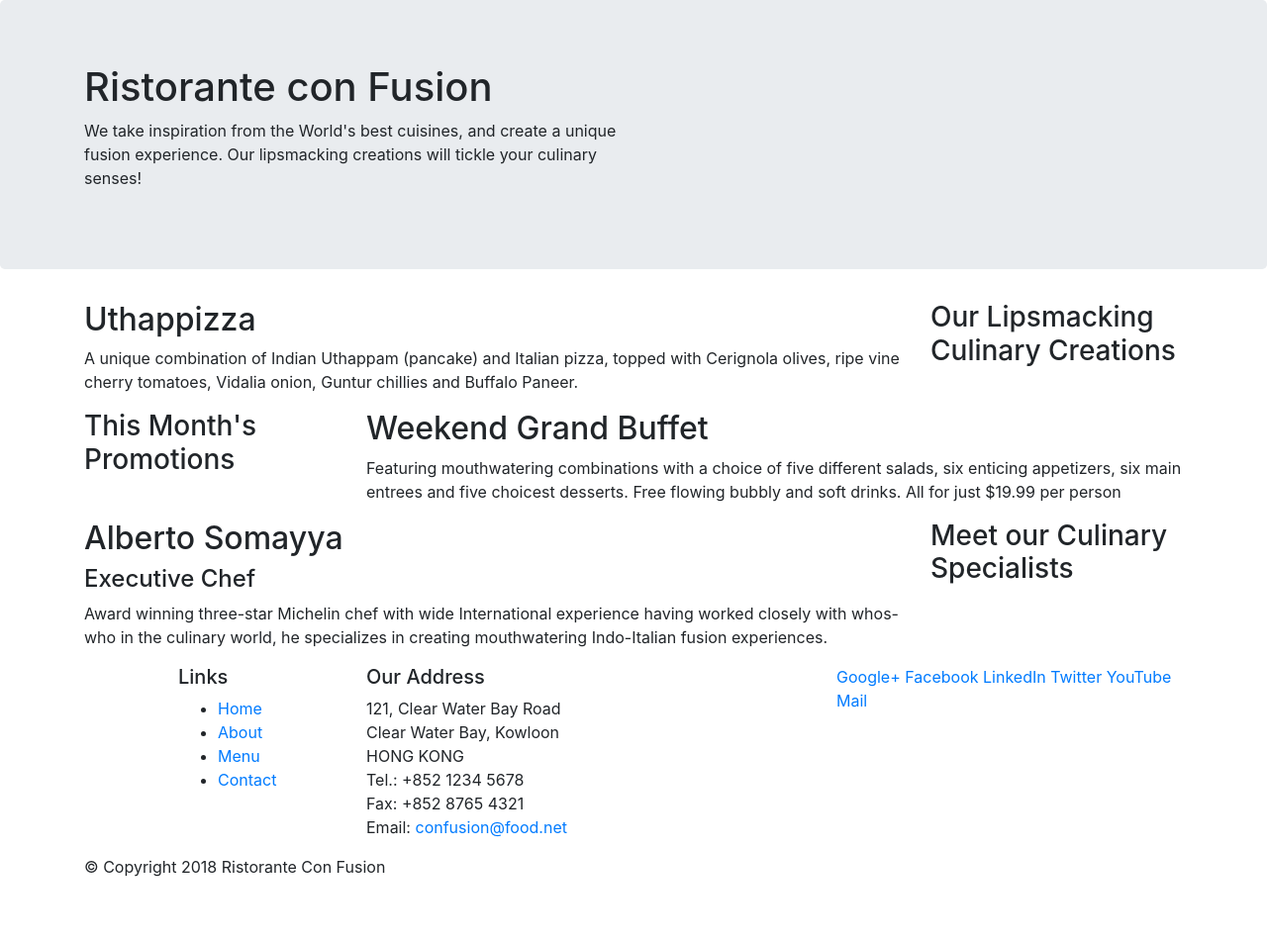
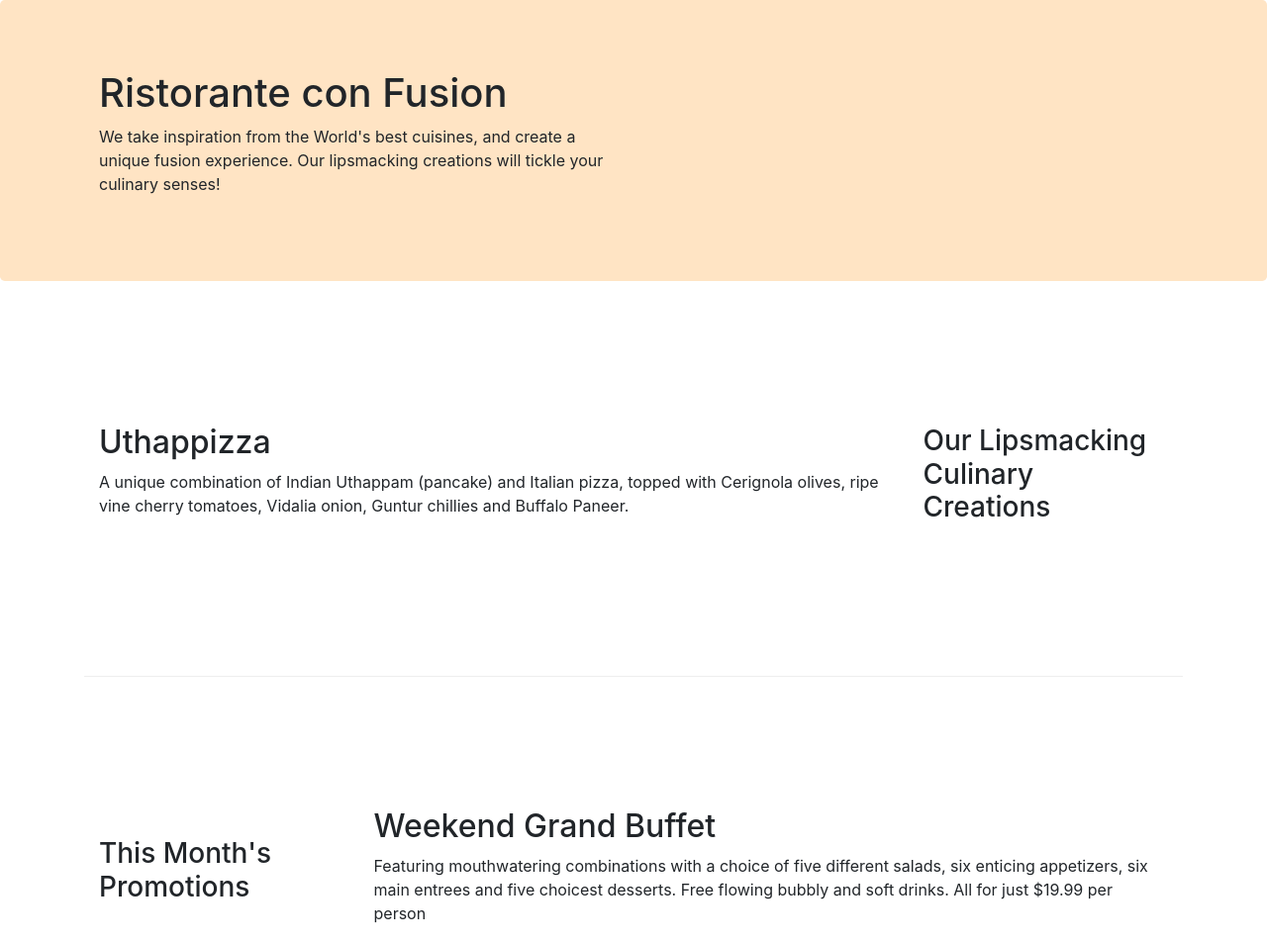
Before and after one commit to Avayabhay/Bootstrap4Course, a website: page Bootstrap4/conFusion/index.html in a window 1280 px wide. Shown: the top 954 px of the page at 99% size. Before the commit the page ends 904 px from the top, so only its background shows below. Drawn offline with nearby package versions, Linux system fonts and the light colour scheme.

Commit message:
justify-items center,row-header,etc

```diff
--- /dev/null
+++ b/Bootstrap4/conFusion/css/style.css
@@ -0,0 +1,29 @@
+.row-header{
+    margin: 0px auto;
+    padding: 0 auto;
+}
+
+.row-content{
+    margin: 0px auto;
+    padding: 50px 0px;
+    border-bottom: 1px ridge;
+    min-height:400px;
+}
+
+.footer{
+    background-color: bisque;
+    margin: 0px auto;
+    padding: 20px 0px;
+}
+
+.jumbotron{
+    background-color: bisque;
+    padding: 70px 30px;
+    margin: 0 auto;
+
+}
+
+.address{
+    font-size: 80%;
+    margin: 0px;
+}
--- a/Bootstrap4/conFusion/index.html
+++ b/Bootstrap4/conFusion/index.html
@@ -10,13 +10,14 @@
 
         <!-- Bootstrap CSS -->
         <link rel="stylesheet" href="node_modules/bootstrap/dist/css/bootstrap.min.css">
+        <link rel="stylesheet" href="css/style.css">
 </head>
 
 <body>
 
     <header class="jumbotron">
         <div class="container">
-            <div class="row">
+            <div class="row row-header">
                 <div class="col-12 col-sm-6">
                     <h1>Ristorante con Fusion</h1>
                     <p>We take inspiration from the World's best cuisines, and create a unique fusion experience. Our lipsmacking creations will tickle your culinary senses!</p>
@@ -28,7 +29,7 @@
     </header>
 
     <div class="container">
-        <div class="row">
+        <div class="row row-content align-items-center">
             <div class="col-12 col-sm-4 col-md-3 order-sm-last">
                 <h3>Our Lipsmacking Culinary Creations</h3>
             </div>
@@ -39,9 +40,10 @@
         </div>
 
 
-        <div class="row">
+        <div class="row row-content align-items-center">
             <div class="col-12 col-sm-4 col-md-3 ">
                 <h3>This Month's Promotions</h3>
+                <!-- <div>This is my change</div> -->
             </div>
             <div class="col col-sm col-md ">
                 <h2>Weekend Grand Buffet</h2>
@@ -49,7 +51,7 @@
             </div>
         </div>
 
-        <div class="row">
+        <div class="row row-content align-items-center">
             <div class="col-12 col-sm-4 col-md-3 order-sm-last">
                 <h3>Meet our Culinary Specialists</h3>
             </div>
@@ -61,12 +63,12 @@
         </div>
     </div>
 
-    <footer class="">
+    <footer class="footer">
         <div class="container">
             <div class="row">
                 <div class=" offset-1 col-4 col-sm-2">
                     <h5>Links</h5>
-                    <ul>
+                    <ul class="list-unstyled">
                         <li><a href="#">Home</a></li>
                         <li><a href="#">About</a></li>
                         <li><a href="#">Menu</a></li>
@@ -84,7 +86,7 @@
 		              Email: <a href="mailto:confusion@food.net">confusion@food.net</a>
 		           </address>
                 </div>
-                <div class="col-12 col-sm-4">
+                <div class="col-12 col-sm-4 text-center align-self-center">
                     <div>
                         <a href="http://google.com/+">Google+</a>
                         <a href="http://www.facebook.com/profile.php?id=">Facebook</a>
@@ -95,8 +97,8 @@
                     </div>
                 </div>
            </div>
-           <div class="row">
-                <div class="col-auto">
+           <div class="row justify-content-center">
+                <div class="col-auto ">
                     <p>© Copyright 2018 Ristorante Con Fusion</p>
                 </div>
            </div>
```
